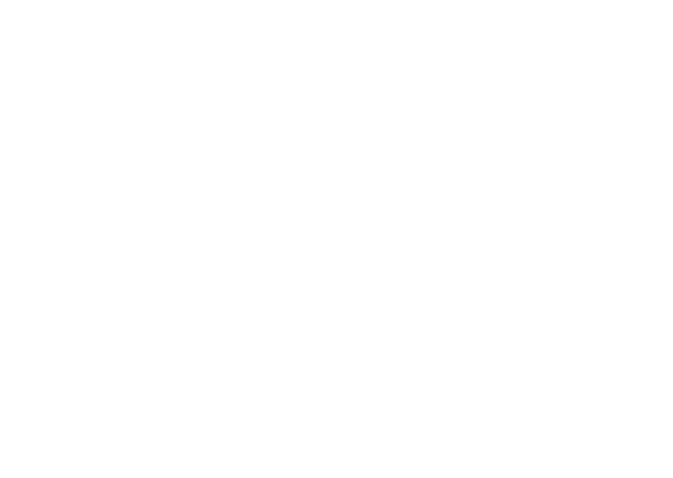
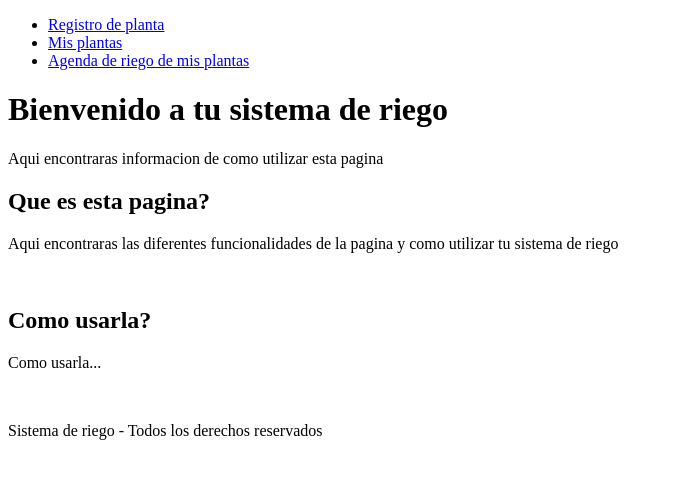
Before and after one commit to UCandelario/Bomba_riego, a plain HTML site: page index.html in a window 1280 px wide. Shown: the whole page, without its empty margins (0-673 px from the left). Drawn offline with Linux system fonts and the light colour scheme.

Commit message:
Moficicacion del HTML

```diff
--- a/index.html
+++ b/index.html
@@ -1,12 +1,40 @@
 <!DOCTYPE html>
 <html lang="en">
+
 <head>
     <meta charset="UTF-8">
     <meta name="viewport" content="width=device-width, initial-scale=1.0">
-    <link rel="stylesheet" href="style.css">
-    <title></title>
+    <title>Sistema de riego</title>
+    <link rel="stylesheet" href="estilos.css">
 </head>
+
 <body>
+    <nav> <!--menu para navegacion, en los li estaran los enlaces a dicho menu-->
+        <ul>
+            <li><a href="registro_planta.html">Registro de planta </a></li>
+            <li><a href="mis_plantas.html">Mis plantas </a></li>
+            <li><a href="agenda_riego.html">Agenda de riego de mis plantas </a></li>
+        </ul>
+    </nav>
+    <div class="contenido_inicio">
+        <h1> Bienvenido a tu sistema de riego</h1>
+        <p>Aqui encontraras informacion de como utilizar esta pagina</p>
+        <h2>Que es esta pagina?</h2>
+        <div>
+            <p>Aqui encontraras las diferentes funcionalidades de la pagina y como utilizar tu sistema de riego</p>
+            <img src="" alt=""> <!--IMAGEN-->
+        </div>
+        <h2>Como usarla?</h2>
+        <div>
+            <p>Como usarla...</p>
+            <img src="" alt=""> <!--IMAGEN-->
+        </div>
+    </div>
 
+
+    <footer>
+        <p>Sistema de riego - Todos los derechos reservados</p>
+    </footer>
 </body>
+
 </html>
```
